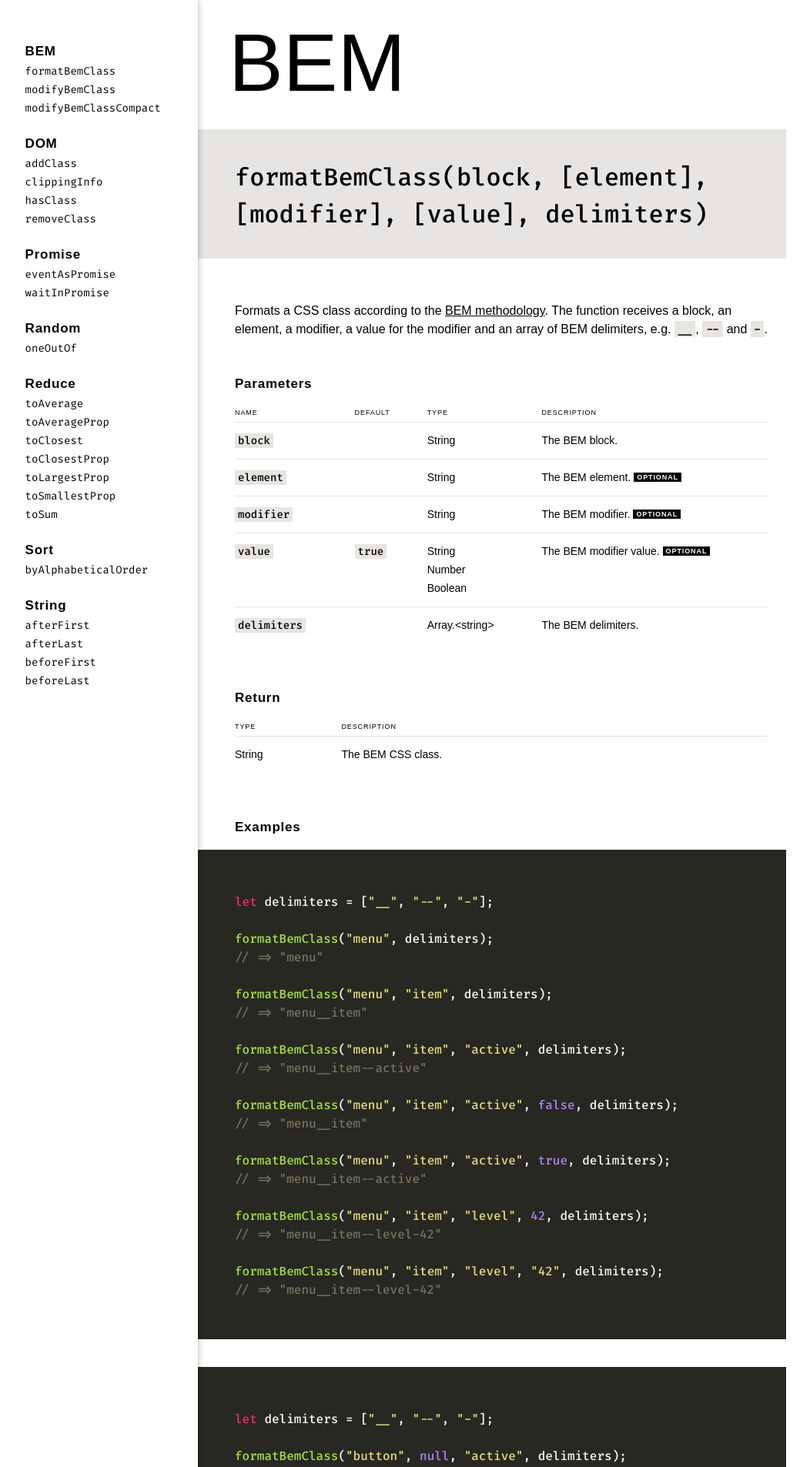
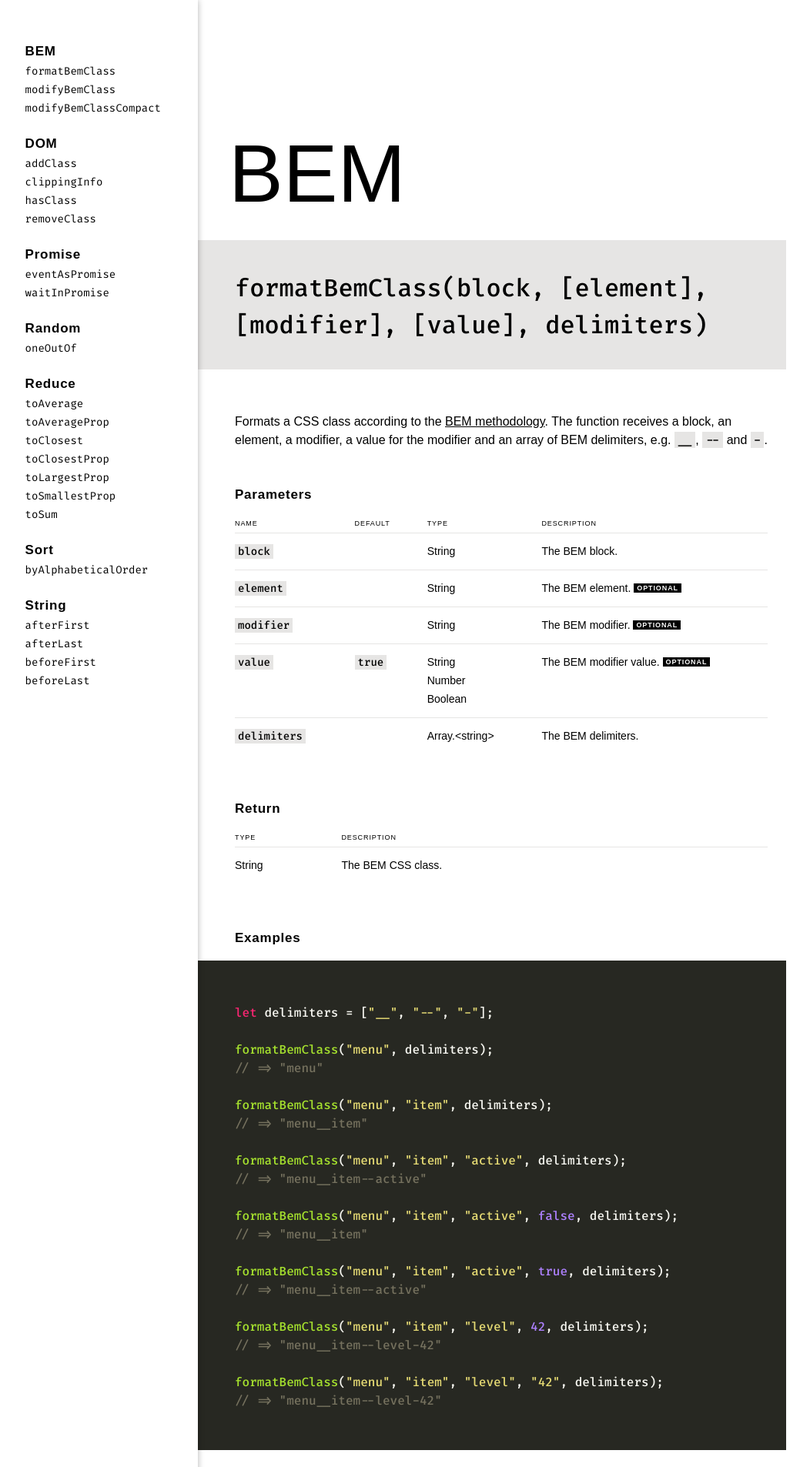
Before and after one commit to leofavre/canivete, a Jekyll site: the page built from docs/index.md, in a window 1280 px wide. Shown: the top 1906 px of the page at 77% size, without its empty margins (37-1089 px from the left). Built offline with Jekyll 4.4.1, drawn with Linux system fonts in a browser that asks for light colours; nearby versions of some CDN libraries; some web fonts are replaced; some of the changed text lies outside the part shown.

Commit message:
first content should always have margin-top: 0

```diff
--- a/docs/_sass/_content.scss
+++ b/docs/_sass/_content.scss
@@ -9,6 +9,10 @@
 	flex-basis: calc(#{$full-content-width} + ((100% - #{$full-content-width}) / 2));
 	flex-grow: 4;
 	flex-shrink: 4;
+
+	> *:nth-child(1) {
+		margin-top: 0;
+	}
 
 	// background-position: 0.3125rem 0;
 	// background-size: $grid $grid;
@@ -30,10 +34,6 @@
 		line-height: ($grid * 3);
 		font-family: "Whitney Narrow A", "Whitney Narrow B", sans-serif;
 		font-weight: 300;
-	}
-
-	h2:nth-child(1) {
-		margin-top: 0;
 	}
 
 	h2 + h3,
```
Also changed, not shown: 1 other file.
